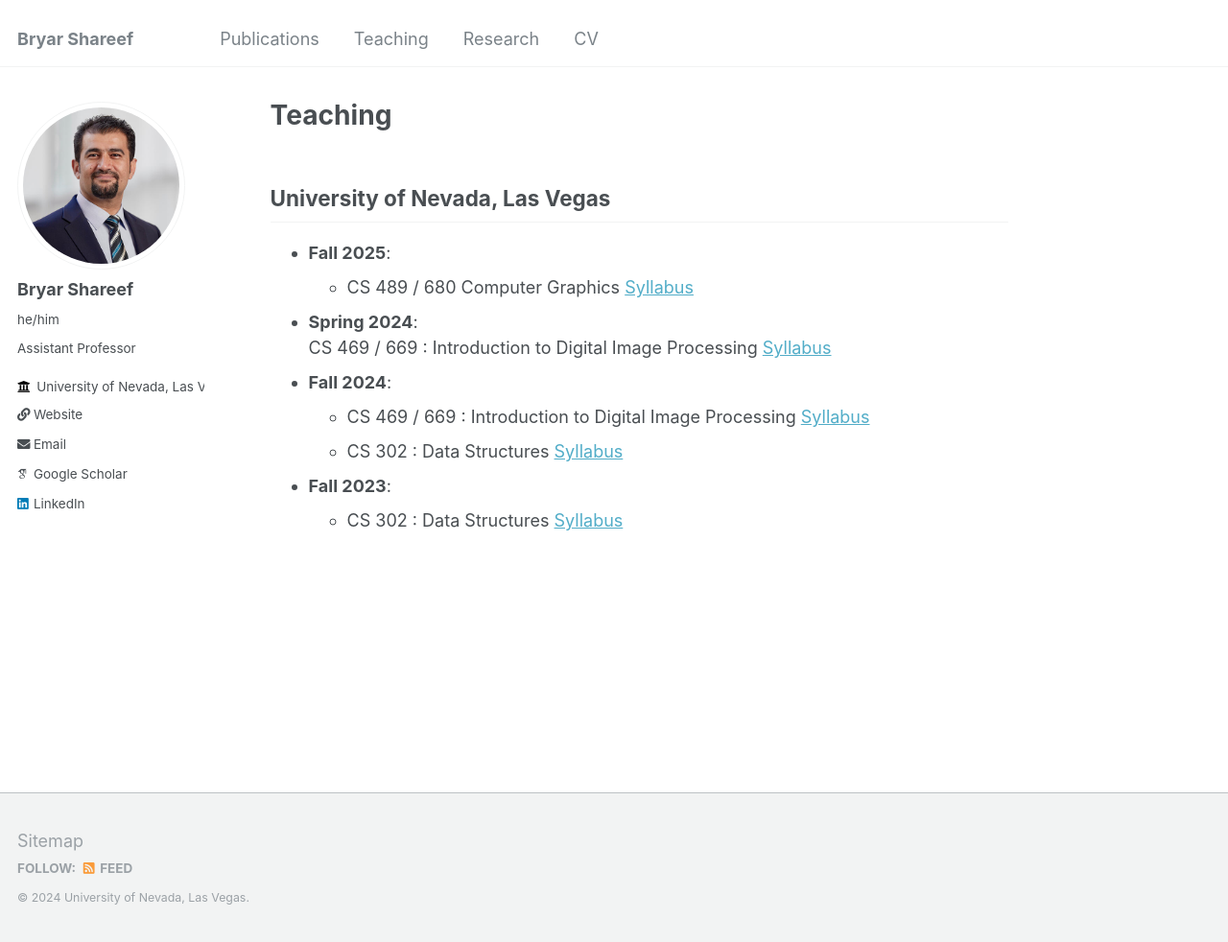
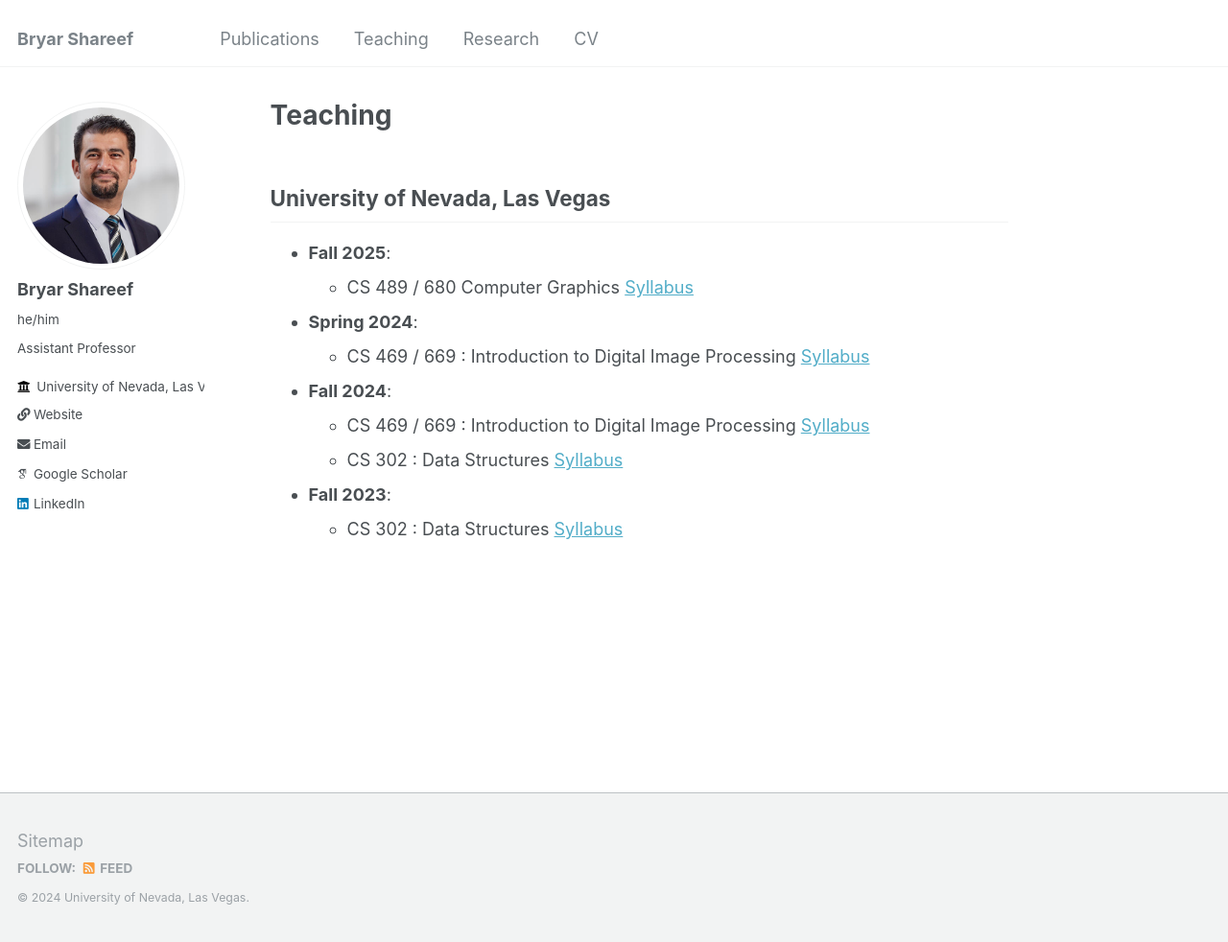
Before and after one commit to bryarshareef/bryarshareef.github.io, a Jekyll site: the page built from _pages/teaching.md, in a window 1280 px wide and 982 px high. Shown: the whole window at 96% size. Built offline with Jekyll 4.4.1, drawn with Linux system fonts in a browser that asks for light colours; some web fonts are replaced.

```diff
--- a/_pages/teaching.md
+++ b/_pages/teaching.md
@@ -9,7 +9,7 @@ title: "Teaching"
     - CS 489 / 680 Computer Graphics
     [Syllabus]()
 - <b>Spring 2024</b>:
-    <br />CS 469 / 669 : Introduction to Digital Image Processing
+    - CS 469 / 669 : Introduction to Digital Image Processing
     [Syllabus]()
 - <b>Fall 2024</b>:
     - CS 469 / 669 : Introduction to Digital Image Processing
```
